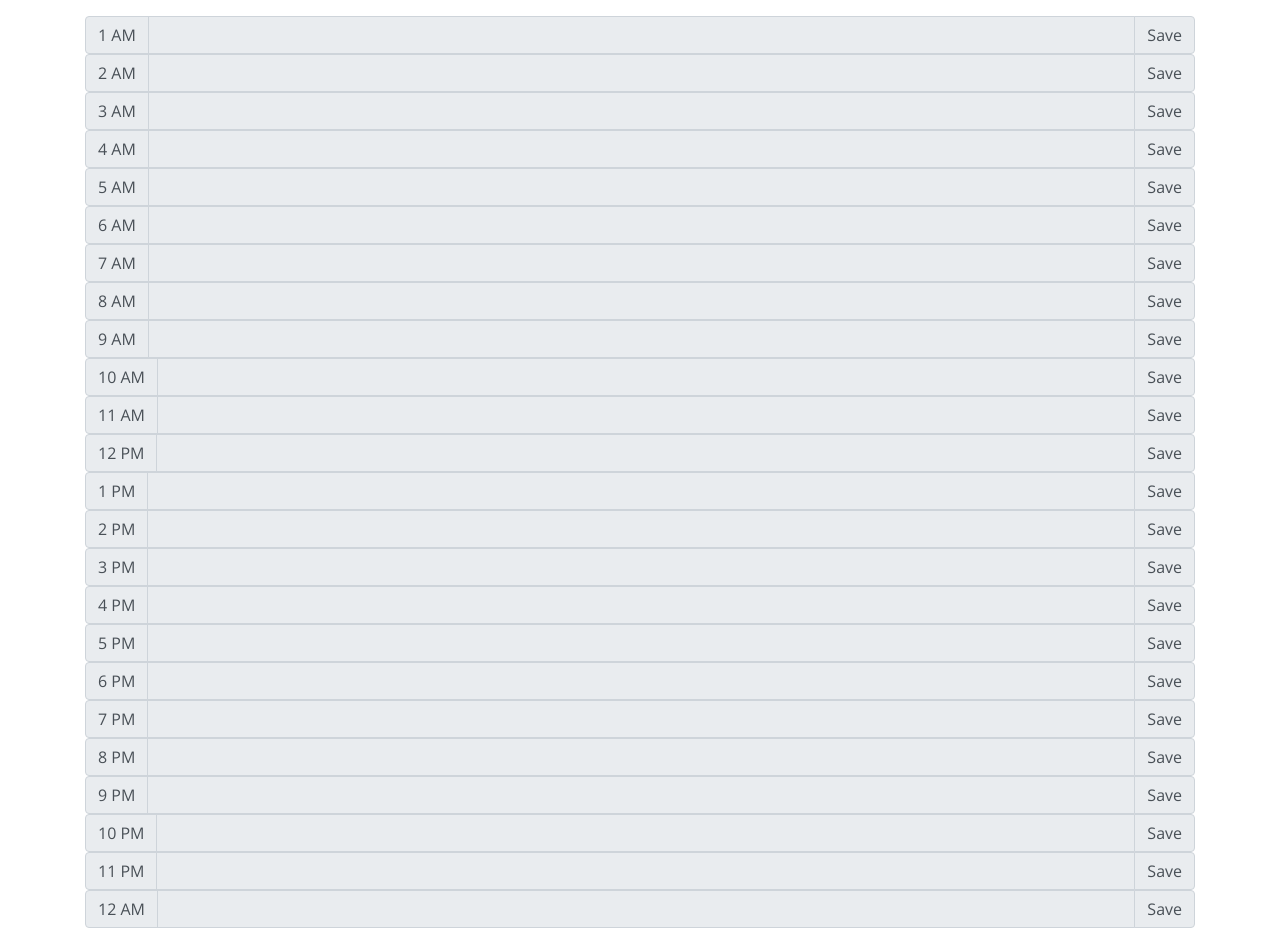
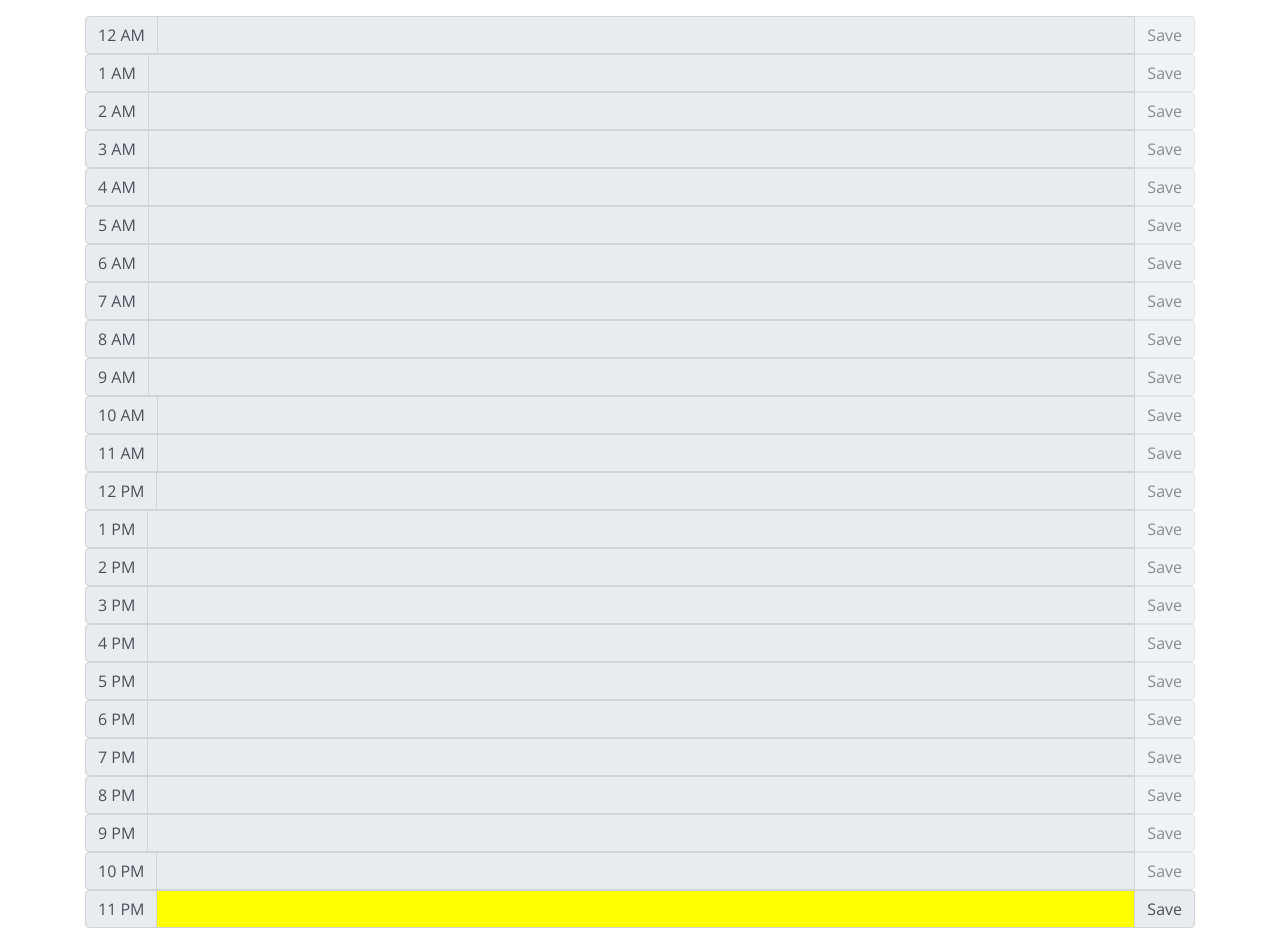
Before and after one commit to nbur4556/day-planner, a plain HTML site: page index.html in a window 1280 px wide. Shown: the part 320-1248 px from the top of the page. Drawn offline with nearby package versions, Linux system fonts and the light colour scheme.

Commit message:
color coded past present and future times, and disabled past text inputs and buttons

```diff
--- a/assets/scripts/mainscript.js
+++ b/assets/scripts/mainscript.js
@@ -1,5 +1,7 @@
 $(document).ready(function () {
     const m = moment();
+    const timeBlocks = $('.timeblock');
+    const timeBlockButtons = $('.timeblock button');
 
     blockPastTimes();
 
@@ -7,14 +9,21 @@ $(document).ready(function () {
     $('#currentDay').text(m.format('dddd, MMMM Do'));
 
     //Save Button Click Event
-    $('.timeblock button').click(saveSchedule);
+    timeBlockButtons.click(saveSchedule);
 
     //Disable all time blocks earlier than the current moment object
     function blockPastTimes() {
         let timeBlockInputs = $('.timeblock input');
 
         for (let i = 0; i < timeBlockInputs.length; i++) {
-            timeBlockInputs[i].setAttribute('disabled', '');
+
+            if (timeBlocks[i].getAttribute('data-time') < m.hour()) {
+                timeBlockInputs[i].setAttribute('disabled', 'disabled');
+                timeBlockButtons[i].setAttribute('disabled', 'disabled');
+            }
+            else if (timeBlocks[i].getAttribute('data-time') == m.hour()) {
+                timeBlockInputs[i].setAttribute('style', 'background-color: yellow');
+            }
         }
     }
 
--- a/index.html
+++ b/index.html
@@ -24,7 +24,16 @@
     <section class="container">
       <!-- Timeblocks go here -->
 
-      <section class='timeblock input-group' data-time="1am"">
+      <section class='timeblock input-group' data-time="0"">
+        <div class=" input-group-prepend">
+        <span class="input-group-text">12 AM</span></div>
+        <input type="text" class="form-control"></input>
+        <div class="input-group-append">
+          <button class='btn input-group-text'>Save</button>
+        </div>
+      </section>
+
+      <section class='timeblock input-group' data-time="1"">
         <div class=" input-group-prepend">
         <span class="input-group-text">1 AM</span>
         </div>
@@ -34,7 +43,7 @@
         </div>
       </section>
 
-      <section class='timeblock input-group' data-time="2am"">
+      <section class='timeblock input-group' data-time="2"">
         <div class=" input-group-prepend">
         <span class="input-group-text">2 AM</span>
         </div>
@@ -44,7 +53,7 @@
         </div>
       </section>
 
-      <section class='timeblock input-group' data-time="3am"">
+      <section class='timeblock input-group' data-time="3"">
         <div class=" input-group-prepend">
         <span class="input-group-text">3 AM</span>
         </div>
@@ -54,7 +63,7 @@
         </div>
       </section>
 
-      <section class='timeblock input-group' data-time="4am"">
+      <section class='timeblock input-group' data-time="4"">
         <div class=" input-group-prepend">
         <span class="input-group-text">4 AM</span>
         </div>
@@ -64,7 +73,7 @@
         </div>
       </section>
 
-      <section class='timeblock input-group' data-time="5am"">
+      <section class='timeblock input-group' data-time="5"">
         <div class=" input-group-prepend">
         <span class="input-group-text">5 AM</span>
         </div>
@@ -74,7 +83,7 @@
         </div>
       </section>
 
-      <section class='timeblock input-group' data-time="6am"">
+      <section class='timeblock input-group' data-time="6"">
         <div class=" input-group-prepend">
         <span class="input-group-text">6 AM</span>
         </div>
@@ -84,7 +93,7 @@
         </div>
       </section>
 
-      <section class='timeblock input-group' data-time="7am"">
+      <section class='timeblock input-group' data-time="7"">
         <div class=" input-group-prepend">
         <span class="input-group-text">7 AM</span>
         </div>
@@ -94,7 +103,7 @@
         </div>
       </section>
 
-      <section class='timeblock input-group' data-time="8am"">
+      <section class='timeblock input-group' data-time="8"">
         <div class=" input-group-prepend">
         <span class="input-group-text">8 AM</span>
         </div>
@@ -104,7 +113,7 @@
         </div>
       </section>
 
-      <section class='timeblock input-group' data-time="9am"">
+      <section class='timeblock input-group' data-time="9"">
         <div class=" input-group-prepend">
         <span class="input-group-text">9 AM</span>
         </div>
@@ -114,7 +123,7 @@
         </div>
       </section>
 
-      <section class='timeblock input-group' data-time="10am"">
+      <section class='timeblock input-group' data-time="10"">
         <div class=" input-group-prepend">
         <span class="input-group-text">10 AM</span></div>
         <input type="text" class="form-control"></input>
@@ -123,7 +132,7 @@
         </div>
       </section>
 
-      <section class='timeblock input-group' data-time="11am"">
+      <section class='timeblock input-group' data-time="11"">
         <div class=" input-group-prepend">
         <span class="input-group-text">11 AM</span></div>
         <input type="text" class="form-control"></input>
@@ -132,7 +141,7 @@
         </div>
       </section>
 
-      <section class='timeblock input-group' data-time="12pm"">
+      <section class='timeblock input-group' data-time="12"">
         <div class=" input-group-prepend">
         <span class="input-group-text">12 PM</span></div>
         <input type="text" class="form-control"></input>
@@ -141,7 +150,7 @@
         </div>
       </section>
 
-      <section class='timeblock input-group' data-time="1pm"">
+      <section class='timeblock input-group' data-time="13"">
         <div class=" input-group-prepend">
         <span class="input-group-text">1 PM</span>
         </div>
@@ -151,7 +160,7 @@
         </div>
       </section>
 
-      <section class='timeblock input-group' data-time="2pm"">
+      <section class='timeblock input-group' data-time="14"">
         <div class=" input-group-prepend">
         <span class="input-group-text">2 PM</span>
         </div>
@@ -161,7 +170,7 @@
         </div>
       </section>
 
-      <section class='timeblock input-group' data-time="3pm"">
+      <section class='timeblock input-group' data-time="15"">
         <div class=" input-group-prepend">
         <span class="input-group-text">3 PM</span>
         </div>
@@ -171,7 +180,7 @@
         </div>
       </section>
 
-      <section class='timeblock input-group' data-time="4pm"">
+      <section class='timeblock input-group' data-time="16"">
         <div class=" input-group-prepend">
         <span class="input-group-text">4 PM</span>
         </div>
@@ -181,7 +190,7 @@
         </div>
       </section>
 
-      <section class='timeblock input-group' data-time="5pm"">
+      <section class='timeblock input-group' data-time="17"">
         <div class=" input-group-prepend">
         <span class="input-group-text">5 PM</span>
         </div>
@@ -191,7 +200,7 @@
         </div>
       </section>
 
-      <section class='timeblock input-group' data-time="6pm"">
+      <section class='timeblock input-group' data-time="18"">
         <div class=" input-group-prepend">
         <span class="input-group-text">6 PM</span>
         </div>
@@ -201,7 +210,7 @@
         </div>
       </section>
 
-      <section class='timeblock input-group' data-time="7pm"">
+      <section class='timeblock input-group' data-time="19"">
         <div class=" input-group-prepend">
         <span class="input-group-text">7 PM</span>
         </div>
@@ -211,7 +220,7 @@
         </div>
       </section>
 
-      <section class='timeblock input-group' data-time="8pm"">
+      <section class='timeblock input-group' data-time="20"">
         <div class=" input-group-prepend">
         <span class="input-group-text">8 PM</span>
         </div>
@@ -221,7 +230,7 @@
         </div>
       </section>
 
-      <section class='timeblock input-group' data-time="9pm"">
+      <section class='timeblock input-group' data-time="21"">
         <div class=" input-group-prepend">
         <span class="input-group-text">9 PM</span>
         </div>
@@ -231,7 +240,7 @@
         </div>
       </section>
 
-      <section class='timeblock input-group' data-time="10pm"">
+      <section class='timeblock input-group' data-time="22"">
         <div class=" input-group-prepend">
         <span class="input-group-text">10 PM</span></div>
         <input type="text" class="form-control"></input>
@@ -240,18 +249,9 @@
         </div>
       </section>
 
-      <section class='timeblock input-group' data-time="11pm"">
+      <section class='timeblock input-group' data-time="23"">
         <div class=" input-group-prepend">
         <span class="input-group-text">11 PM</span></div>
-        <input type="text" class="form-control"></input>
-        <div class="input-group-append">
-          <button class='btn input-group-text'>Save</button>
-        </div>
-      </section>
-
-      <section class='timeblock input-group' data-time="12am"">
-        <div class=" input-group-prepend">
-        <span class="input-group-text">12 AM</span></div>
         <input type="text" class="form-control"></input>
         <div class="input-group-append">
           <button class='btn input-group-text'>Save</button>
```
